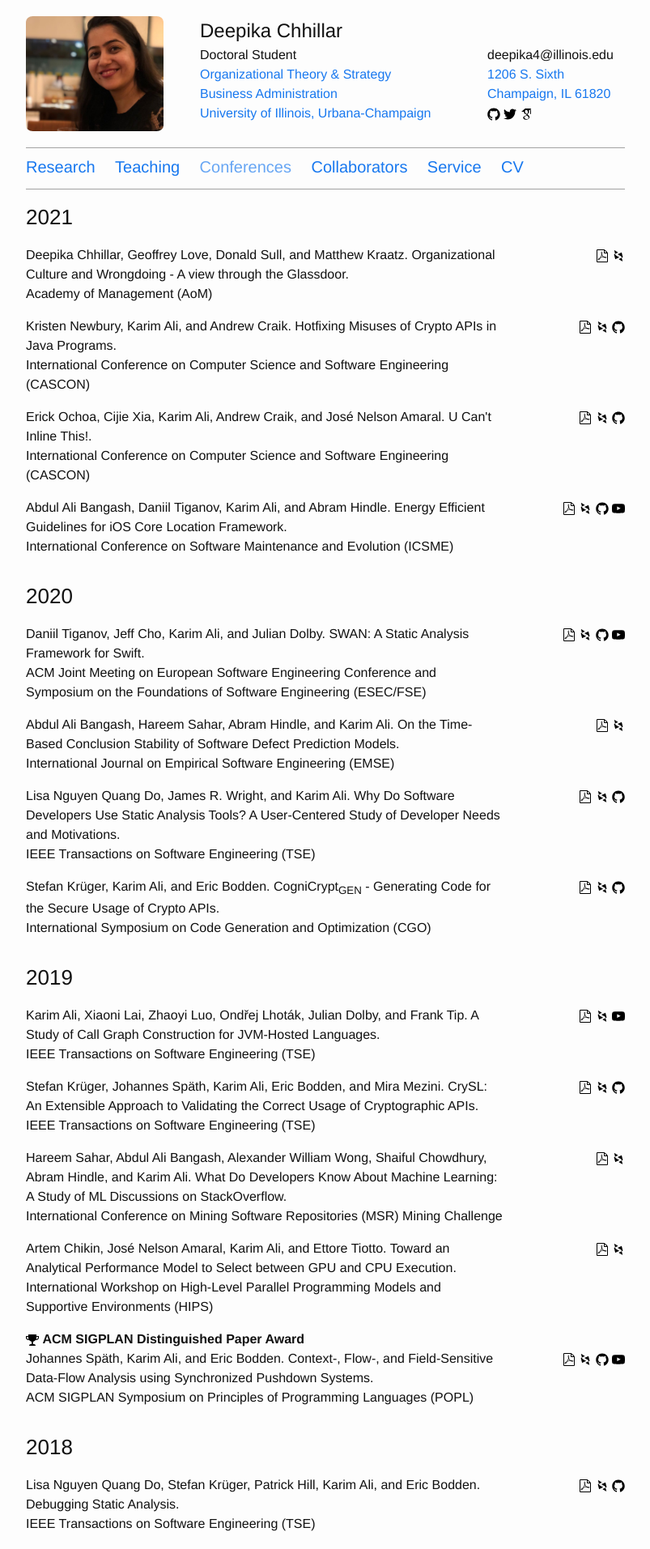
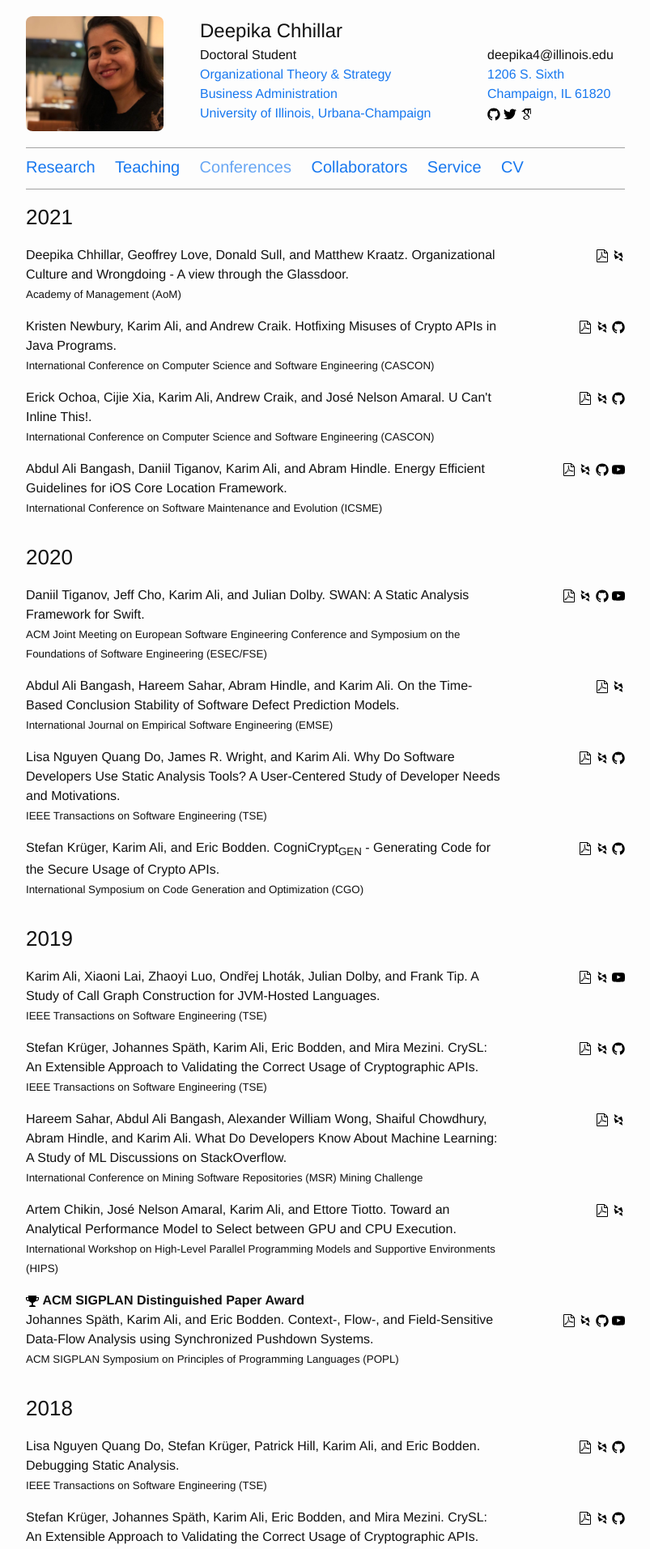
Before and after one commit to deepikachhillar/deepikachhillar.github.io, a Jekyll site: the page built from nav/conferences.md, in a window 1280 px wide. Shown: the top 1913 px of the page at 81% size, without its empty margins (238-1041 px from the left). Built offline with Jekyll 4.4.1, drawn with Linux system fonts in a browser that asks for light colours.

Commit message:
Update conferences.md

```diff
--- a/nav/conferences.md
+++ b/nav/conferences.md
@@ -18,7 +18,7 @@
     </span> <br/>
     {% endif %}
     <div class="publication-title">
-      {{ paper.authors }}. {{ paper.title }}. <br/> {{ paper.venue }}
+      {{ paper.authors }}. {{ paper.title }}. <br/> <small> {{ paper.venue }} </small>
     </div>
     <div class="right">
       <a href="{{ "/resources/papers/" | append: paper.id | append: ".pdf" | prepend: site.baseurl }}" target="_blank">
```
